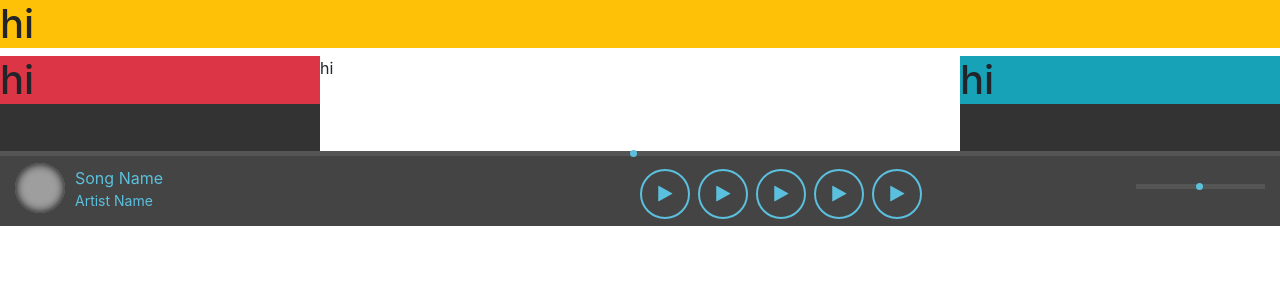
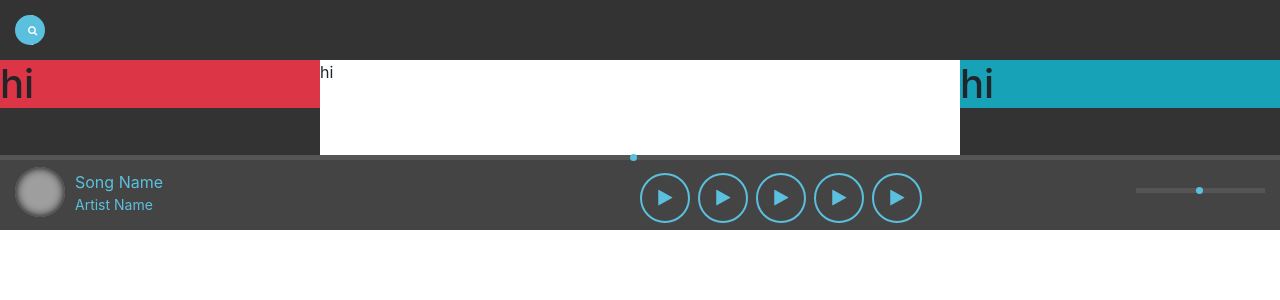
Before and after one commit to amir78729/vue-music-player, a Vue app: page /#/ in a window 1280 px wide. Shown: the top 300 px of the page. Built offline with nearby package versions, Linux system fonts and the light colour scheme; grey boxes are pictures that could not be loaded.

Commit message:
search area created

```diff
--- a/src/components/Header.vue
+++ b/src/components/Header.vue
@@ -1,6 +1,13 @@
 <template>
-  <div class="bg-warning">
-    <h1>hi</h1>
+  <div class="header">
+    <div class="search">
+      <button class="btn" id="search-button">
+        <i class="fa fa-search" style="color: white; text-align: left"></i>
+      </button>
+      <input type="text" id="search-area">
+
+      </input>
+    </div>
   </div>
 </template>
 
@@ -17,5 +24,61 @@ export default {
 
 <!-- Add "scoped" attribute to limit CSS to this component only -->
 <style scoped>
+  input {
+    border: none;
+    box-shadow: none;
+  }
+  .header{
+    background-color: #333333;
+    height: 60px;
+  }
+  .search{
+    position: relative;
 
+    /*transition: all .5s;*/
+  }
+  .search #search-area {
+    position: absolute;
+    background-color: #ffffff;
+    height: 30px;
+    left: 30px;
+    top: 15px;
+    width: 0;
+    border-radius: 15px;
+    transition: all .5s;
+
+
+  }
+  .search:hover #search-area {
+    width: 100px;
+    left: 15px;
+    transition: all .5s ease-in;
+    /*transition: width .5s;*/
+  }
+  .search #search-button {
+    position: absolute;
+    left: 15px;
+    top: 15px;
+    font-size: 10px;
+    text-align: center;
+    background-color: #5bc0de;
+    width: 30px;
+    height: 30px;
+    border-radius: 15px;
+    z-index: 6;
+    transition: all .5s;
+
+  }
+  .search:hover #search-button {
+    position: absolute;
+    left: 85px;
+    height: 28px;
+    width: 28px;
+    margin: 1px;
+    /*transition: all .5s;*/
+    transition: all .485s ease-in-out;
+    transition-delay:  .15s;
+
+
+  }
 </style>
```
